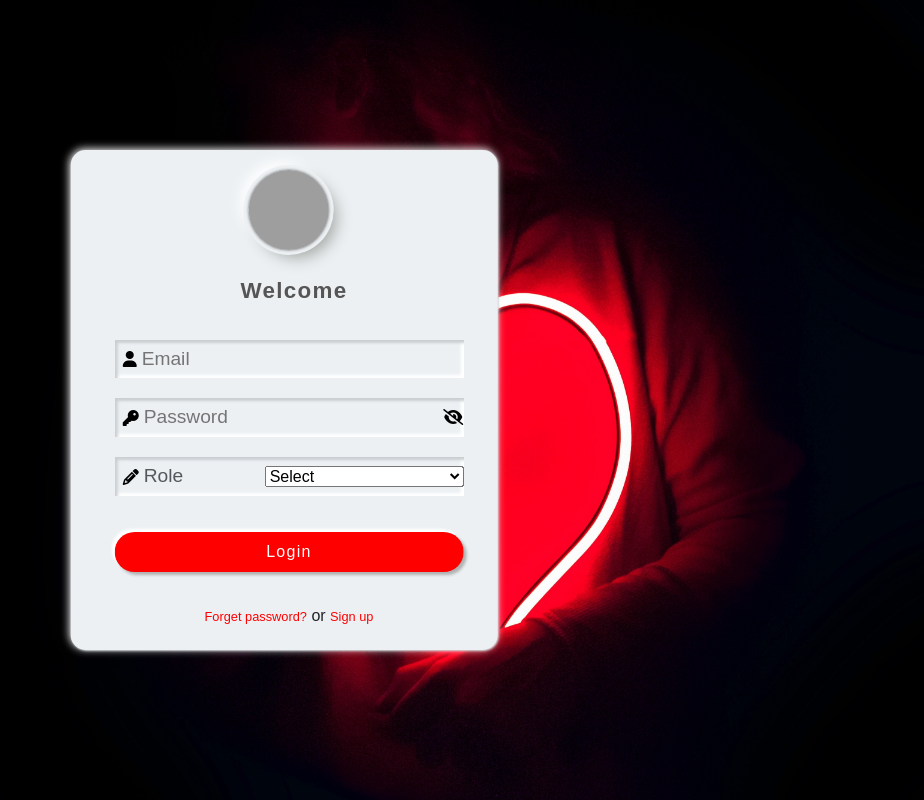
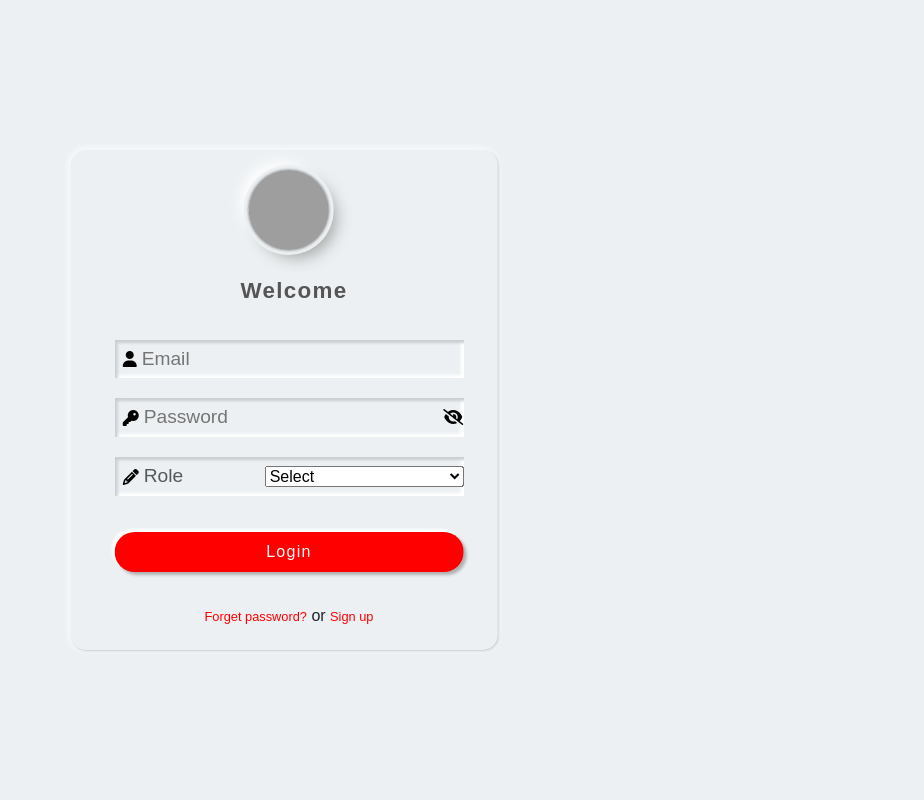
Before and after one commit to vst-git/DonationApp, a React (Create React App) app in the folder DonationApp/client/: page /login in a window 1280 px wide. Shown: the whole page, without its empty margins (356-1280 px from the left). Built offline with nearby package versions, Linux system fonts and the light colour scheme; grey boxes are pictures that could not be loaded.

Commit message:
Update Login.js

```diff
--- a/DonationApp/client/src/pages/auth/Login.js
+++ b/DonationApp/client/src/pages/auth/Login.js
@@ -20,7 +20,6 @@ const Login = () => {
       ) : (
         <div className="row g-0">
           <div className="col-md-8 form-banner">
-            <img src="./assets/images/banner1.jpg" alt="loginImage" />
           </div>
           <div className="col-md-4 form-container">
             <Form formTitle={''} submitBtn={'Login'} formType={'login'} />
```
